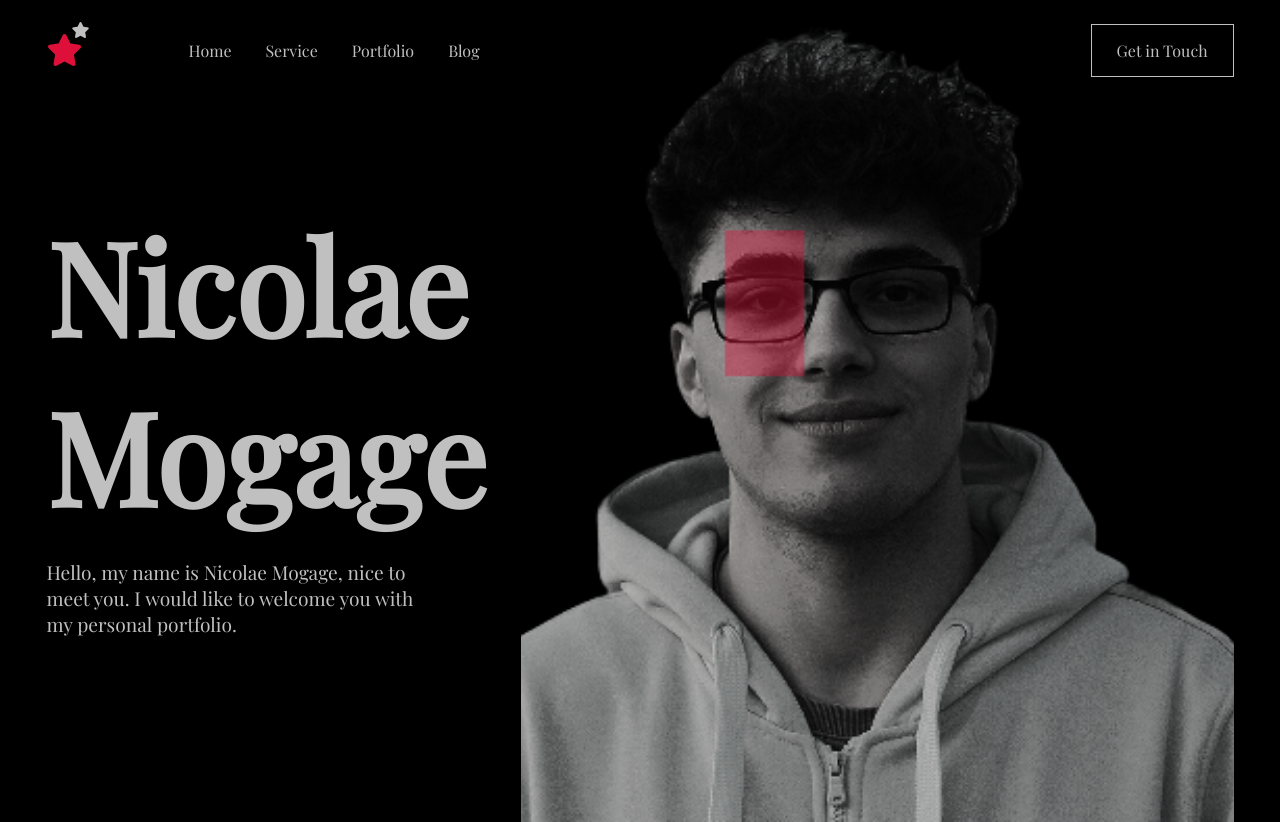
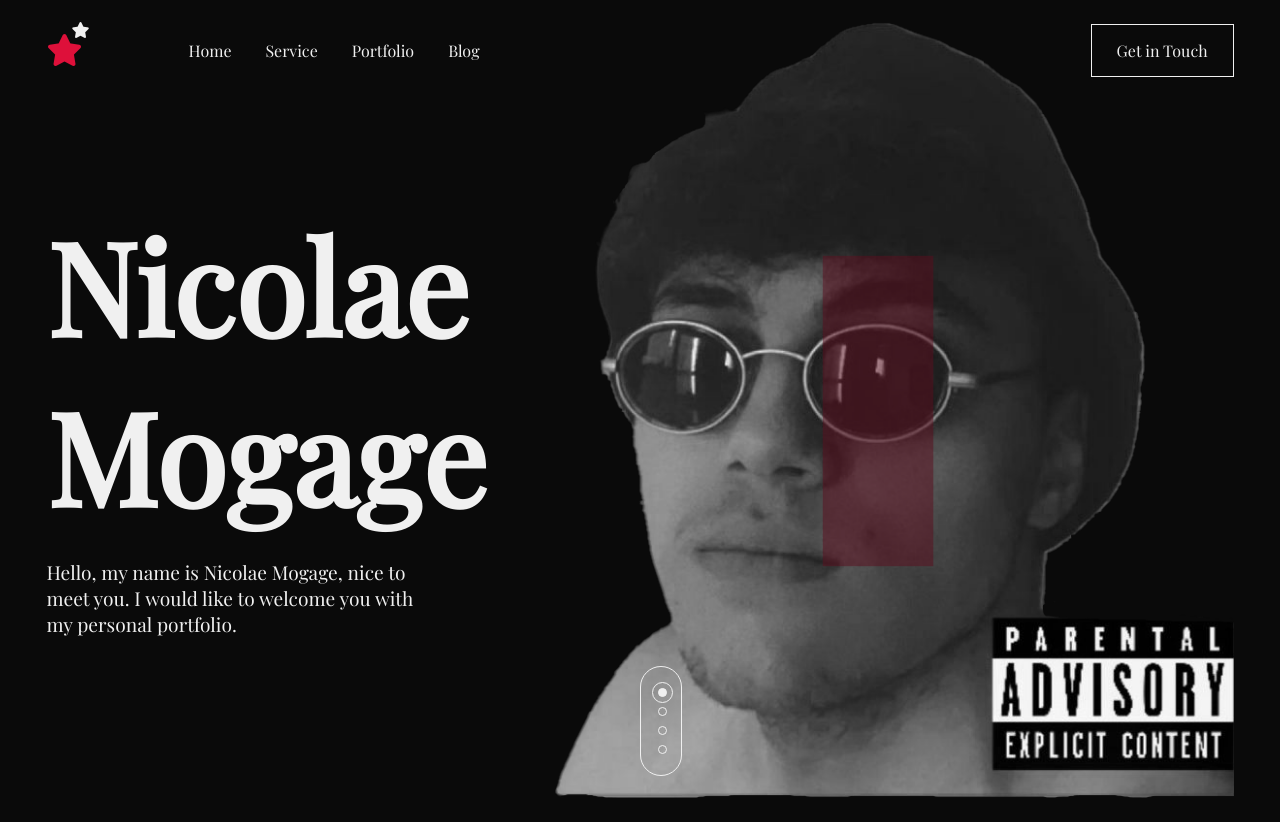
Before and after one commit to MogageNicolae/Portofolio-BitStone, a plain HTML site: page index.html in a window 1280 px wide. After the commit the page ends 800 px from the top, so only its background shows below. Drawn offline with nearby package versions, Linux system fonts and the light colour scheme.

Commit message:
Added a small menu to show on what page you are on website

```diff
--- a/css/style.css
+++ b/css/style.css
@@ -1,6 +1,6 @@
 html {
-    background-color: black;
-    color: #c0c0c0;
+    background-color: #0a0a0a;
+    color: #f0f0f0;
     font-family: 'Playfair Display', serif;
 
 }
@@ -31,12 +31,11 @@ html {
     position: relative;
     left: 25px;
     bottom: 20px;
-    color: #c0c0c0;
+    color: #f0f0f0;
 }
 
 .center-menu {
     display: none;
-    color: #c0c0c0;
 }
 
 .center-menu ul {
@@ -55,7 +54,7 @@ html {
 .center-menu a {
     text-decoration: none;
     margin: 0 10px;
-    color: #c0c0c0;
+    color: #f0f0f0;
 }
 
 .center-menu .home {
@@ -69,13 +68,13 @@ html {
 .right-menu-item {
     justify-content: flex-end;
     text-decoration: none;
-    color: #c0c0c0;
-    border: 1px solid #c0c0c0;
+    color: #f0f0f0;
+    border: 1px solid #f0f0f0;
     padding: 15px 25px 15px 25px;
 }
 
 .extended-menu-button {
-    color:  #c0c0c0;
+    color:  #f0f0f0;
     visibility: visible;
     margin: 3.4% 0 auto 78px;
     position: absolute;
@@ -93,9 +92,7 @@ html {
 
 .author-main-picture {
     width: auto;
-    height: 100vh;
-    max-width: 60%;
-    object-fit: cover;
+    height: 97vh;
     float: right;
     margin: -55px 0 0 0;
     padding: 0;
@@ -128,7 +125,7 @@ html {
 
     .author-name {
         max-width: 100%;
-        margin: 15px 0px;
+        margin: 15px 0;
     }
 
     .author-description {
@@ -139,7 +136,44 @@ html {
     .author-main-picture {
         float: none;
         display: block;
+        object-fit: contain;
         margin: -50px auto 0 auto;
         max-width: 100%;
     }
 }
+
+
+.round-rectangle {
+    position: fixed;
+    left: 50%;
+    bottom: 3%;
+    border: 1px solid #f0f0f0;
+    border-radius: 50px;
+    max-width: 76px;
+    max-height: 125px;
+
+}
+
+.dots {
+
+    display: flex;
+    flex-direction: column;
+    list-style: none;
+    align-items: center;
+    justify-items: center;
+}
+
+.dot {
+    width: 7px;
+    height: 7px;
+    border: 1px solid #f0f0f0;
+    border-radius: 50%;
+    margin: 5px 0 5px -38px;
+    padding: 0;
+}
+
+.current {
+    outline: 1px solid #f0f0f0;
+    outline-offset: 5px;
+    background-color: #f0f0f0;
+}
--- a/index.html
+++ b/index.html
@@ -30,8 +30,8 @@
             <p><a href="" class="right-menu-item">Get in Touch</a></p>
         </div>
     </nav>
-    <div >
-        <img class="author-main-picture" src="assets/images/Nicolae-Mogage-copy1.png"
+    <div>
+        <img class="author-main-picture" src="assets/images/Nicolae-Mogage.png"
              alt="Picture of the author for the main page">
         <div class="author-text">
             <h1 class="author-name">Nicolae Mogage</h1>
@@ -39,6 +39,17 @@
                 you with my personal portfolio.</p>
         </div>
     </div>
+    <div class="round-rectangle">
+        <ul class="dots">
+            <li class="dot current"></li>
+            <li class="dot"></li>
+            <li class="dot"></li>
+            <li class="dot"></li>
+        </ul>
+    </div>
 </section>
+<main>
+
+</main>
 </body>
 </html>
```
Also changed, not shown: scripts/script.js (added, +15 -0 lines), assets/images/Nicolae-Mogage.png (added).
